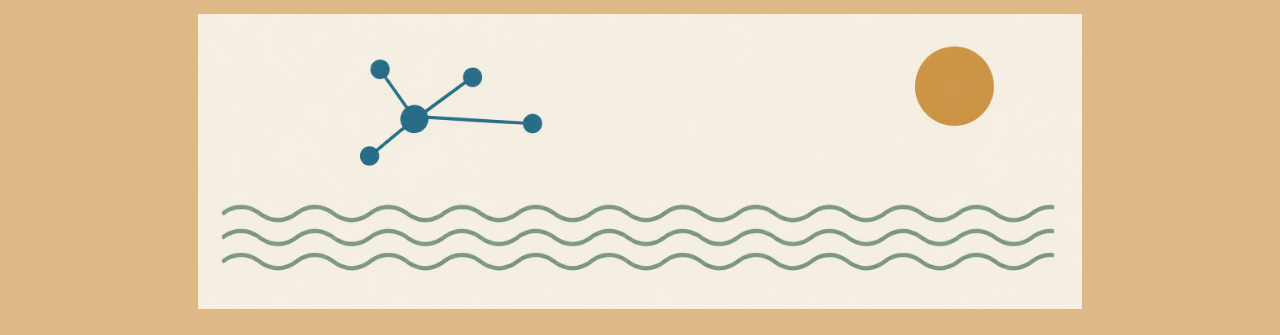
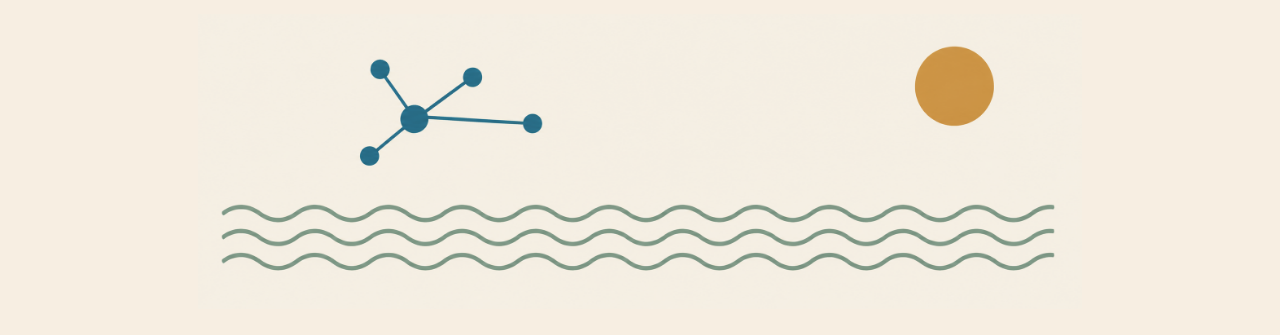
Before and after one commit to DeFRIKK-arch/projet-RIZORA, a plain HTML site: page IA_rizora.html in a window 1280 px wide. Shown: the part 89-424 px from the top of the page. Drawn offline with Linux system fonts and the light colour scheme.

Commit message:
Update IA_rizora.css

```diff
--- a/css_RIZORA/IA_rizora.css
+++ b/css_RIZORA/IA_rizora.css
@@ -1,6 +1,6 @@
 body
 {
-    background-color: burlywood;
+    background-color: rgb(247, 238, 226);
 }
 
 nav
```
